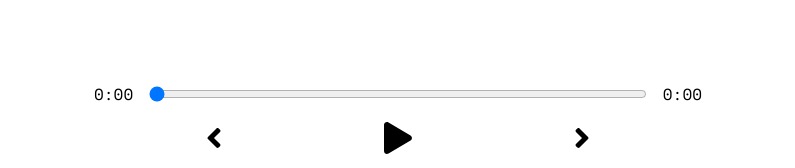
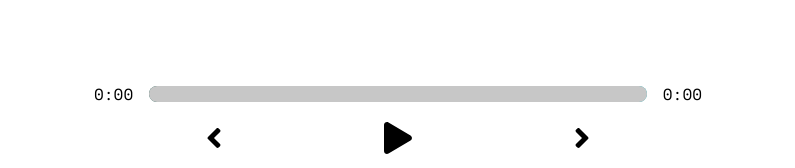
Before and after one commit to soheil555/waves-music-app, a React (Create React App) app: page / in a window 1280 px wide. Shown: the part 494-662 px from the top of the page, without its empty margins (242-1037 px from the left). Built offline with nearby package versions, Linux system fonts and the light colour scheme.

Commit message:
customize range input

```diff
--- a/src/components/Player.tsx
+++ b/src/components/Player.tsx
@@ -55,6 +55,7 @@ export default function Player({
   const [songInfo, setSongInfo] = useState({
     duration: 0,
     currentTime: 0,
+    percentagePlayed: 0,
   });
 
   const formatTime = (time: number) => {
@@ -93,10 +94,17 @@ export default function Player({
   const handleTimeChange = (event: React.MouseEvent<HTMLAudioElement>) => {
     const target = event.target as HTMLAudioElement;
 
+    const currentTimeRounded = Math.round(target.currentTime);
+    const durationRounded = Math.round(target.duration);
+    const percentagePlayed = Math.round(
+      (currentTimeRounded / durationRounded) * 100
+    );
+
     setSongInfo({
       ...songInfo,
       currentTime: target.currentTime,
       duration: target.duration,
+      percentagePlayed,
     });
   };
 
@@ -110,10 +118,20 @@ export default function Player({
     setIsSongPlaying(!isSongPlaying);
   };
 
+  const trackAnimationStyle = {
+    transform: `translateX(${songInfo.percentagePlayed}%)`,
+  };
+
+  const trackBackGroundStyle = {
+    background: `linear-gradient(to right ,${currentSong.color[0]},${currentSong.color[1]})`,
+  };
+
   return (
     <div className="player-container">
       <div className="time-control">
         <p>{formatTime(songInfo.currentTime)}</p>
+
+        <div style={trackBackGroundStyle} className="track">
           <input
             onChange={handleInputChange}
             min={0}
@@ -121,6 +139,10 @@ export default function Player({
             value={songInfo.currentTime}
             type="range"
           />
+
+          <div style={trackAnimationStyle} className="track-animation"></div>
+        </div>
+
         <p>{songInfo.duration ? formatTime(songInfo.duration) : "0:00"}</p>
       </div>
 
--- a/src/styles/_player.scss
+++ b/src/styles/_player.scss
@@ -13,7 +13,6 @@
 
     input {
       width: 100%;
-      padding: 1rem 0;
     }
     p {
       padding: 1rem;
@@ -31,3 +30,40 @@
     }
   }
 }
+
+input[type="range"] {
+  -webkit-appearance: none;
+  width: 100%;
+  background: transparent;
+  cursor: pointer;
+}
+
+input[type="range"]::-webkit-slider-thumb {
+  -webkit-appearance: none;
+
+  height: 16px;
+  width: 16px;
+}
+
+input[type="range"]:focus {
+  outline: none;
+}
+
+.track {
+  position: relative;
+  width: 100%;
+  height: 1rem;
+  overflow: hidden;
+  border-radius: 1rem;
+}
+
+.track-animation {
+  width: 100%;
+  height: 100%;
+  background: rgb(199, 199, 199);
+  position: absolute;
+  top: 0;
+  left: 0;
+  transform: translateX(0%);
+  pointer-events: none;
+}
```
Lines whose indentation alone changed are shown as unchanged.
